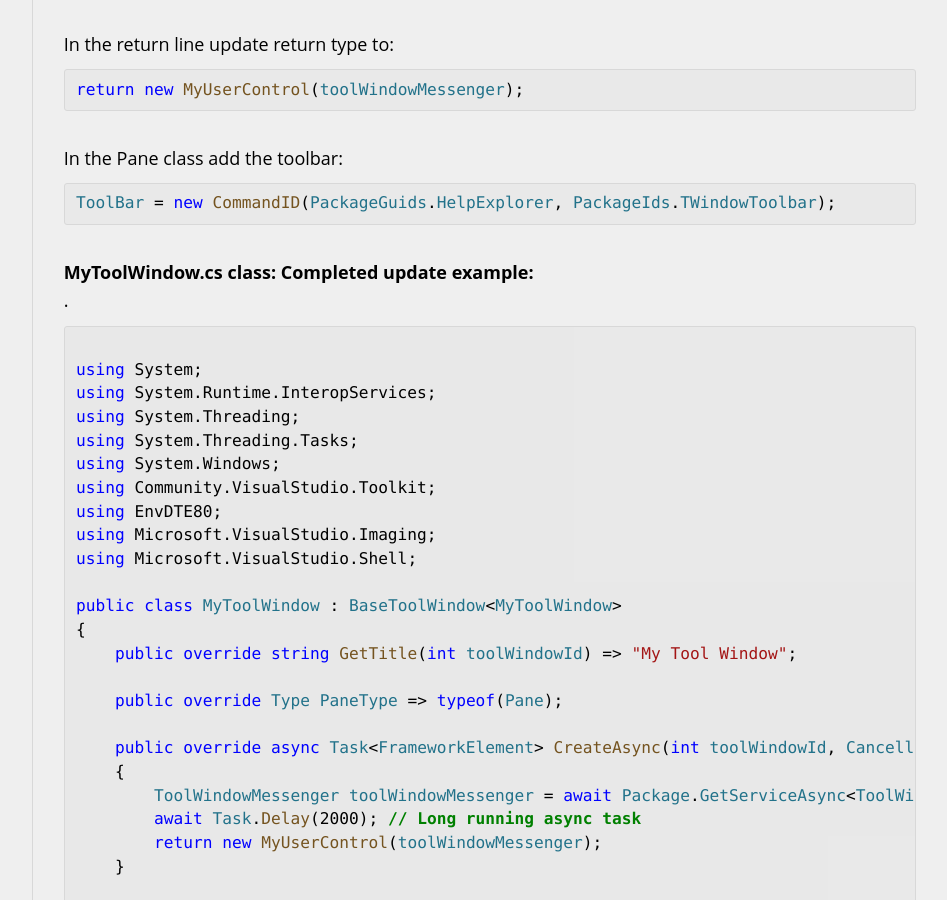
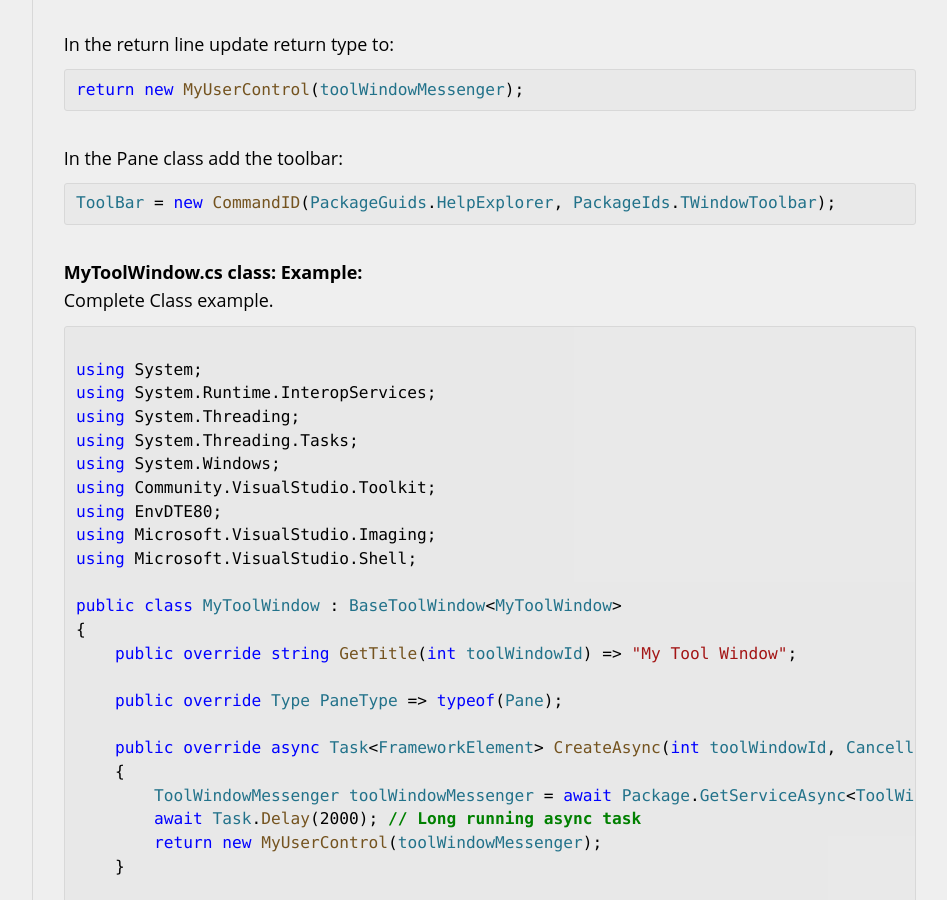
Before and after one commit to VsixCommunity/docs, a Jekyll site: the page built from docs/recipes/custom-tool-windows.md, in a window 1280 px wide and 900 px high, scrolled down 4812 px. Shown: the whole window, without its empty margins (264-1211 px from the left). Built offline with Jekyll 4.4.1, drawn with Linux system fonts in a browser that asks for light colours; our own code applies the rules of GitHub Pages for plain Markdown files.

Commit message:
Working without the period version

````diff
--- a/docs/recipes/custom-tool-windows.md
+++ b/docs/recipes/custom-tool-windows.md
@@ -175,9 +175,8 @@ ToolBar = new CommandID(PackageGuids.HelpExplorer, PackageIds.TWindowToolbar);
 ```
 
 
-#### MyToolWindow.cs class: Completed update example:
-.
-
+#### MyToolWindow.cs class: Example:
+Complete Class example.
 
 
 ```csharp
````
